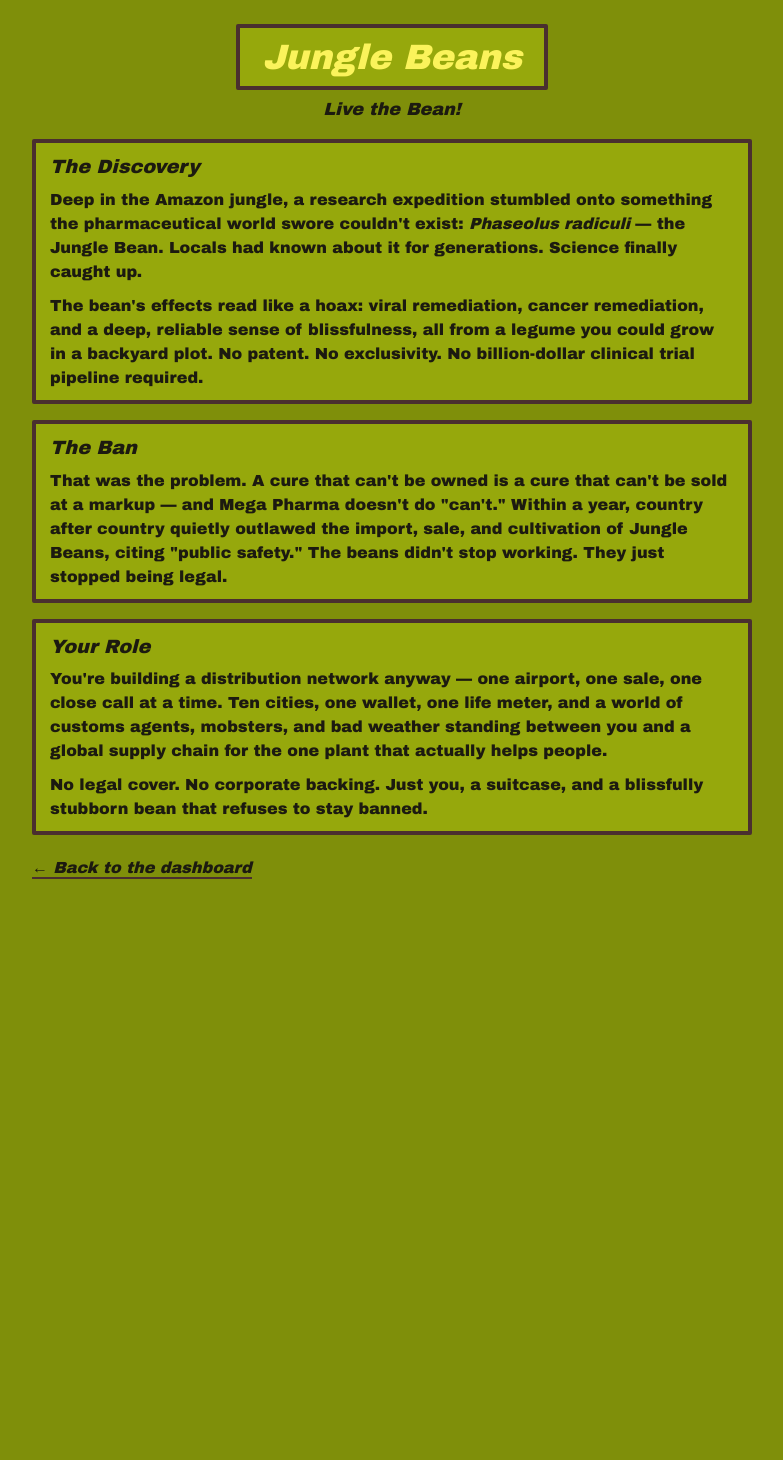
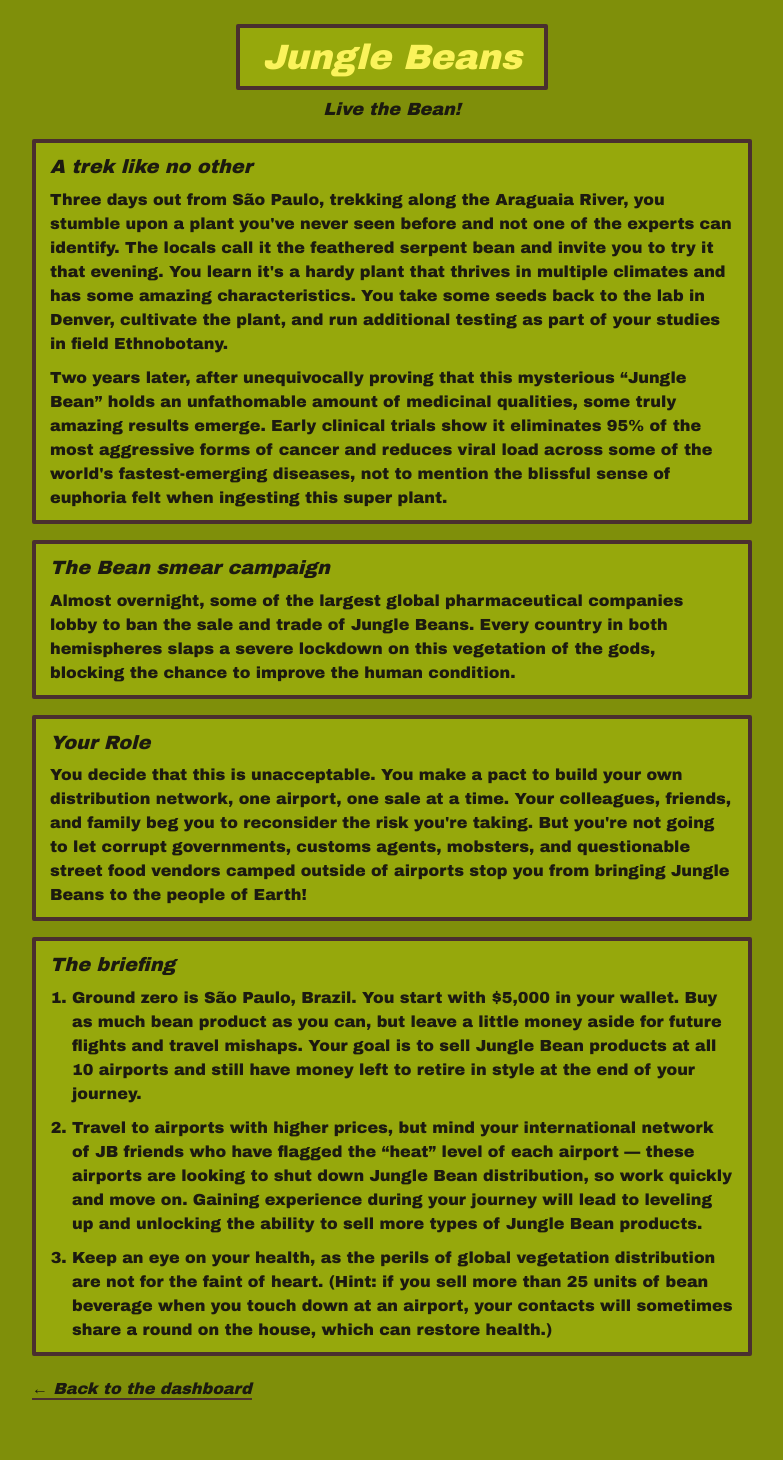
Before and after one commit to adairr/jungle-beans, a Flask app: page /about in a window 1280 px wide. Shown: the whole page, without its empty margins (248-1031 px from the left). Before the commit the page ends 879 px from the top, so only its background shows below. Run offline with Flask 3, Linux system fonts and the light colour scheme.

Commit message:
Rework leaderboard to rank all ended runs by cash, add Retire flow, refresh dashboard UI
Leaderboard now ranks every ended run (win, bankrupt, or retired) by cash
instead of only wins by days-to-win; a one-time migration backfills the
old wins-only history into the new scores table so existing leaderboard
entries survive the switch. Adds a voluntary Retire action with flavor
text keyed off final cash. Trims verbose dice-roll debug text from
in-game notices.

Dashboard: adds a discoverable "Info" link next to the tagline, swaps
airport heat display from "N/12" text to flame-emoji badges, drops the
unused debt box and expands the airports panel into its place, and
tightens/fixes copy and markup on the about page.

Co-Authored-By: Claude Sonnet 5 <noreply@anthropic.com>

```diff
--- a/src/jungle_beans_game/app.py
+++ b/src/jungle_beans_game/app.py
@@ -59,6 +59,12 @@ def _finalize(game: GameState) -> dict:
     if game.win and not game.win_recorded:
         db.record_win(uid, game.day, game.net_worth())
         game.win_recorded = True
+    # Every ended run — win, bankrupt, or retired — banks a cash score on
+    # the leaderboard, not just wins. Guarded the same way as win_recorded
+    # above so repeated /api/state polling doesn't insert duplicate rows.
+    if game.game_over and not game.score_recorded:
+        db.record_score(uid, game.cash, game.day, game.airports_covered())
+        game.score_recorded = True
     state = game.public_state()
     state["saves"] = db.list_saves(uid)
     state["name"] = session.get("name")
@@ -91,10 +97,10 @@ def leaderboard_page():
     rows = db.leaderboard()
     for row in rows:
         try:
-            row["won_at_display"] = datetime.fromisoformat(row["won_at"]).strftime("%Y-%m-%d %H:%M UTC")
+            row["recorded_at_display"] = datetime.fromisoformat(row["recorded_at"]).strftime("%Y-%m-%d %H:%M UTC")
         except ValueError:
-            row["won_at_display"] = row["won_at"]
-    return render_template("leaderboard.html", rows=rows)
+            row["recorded_at_display"] = row["recorded_at"]
+    return render_template("leaderboard.html", rows=rows, airports_total=len(data.AIRPORTS))
 
 
 @app.post("/api/register")
@@ -185,6 +191,14 @@ def api_reset():
     return jsonify({"ok": True, "state": _finalize(game)})
 
 
+@app.post("/api/retire")
+@login_required
+def api_retire():
+    game = get_game()
+    result = game.retire()
+    return jsonify({**result, "state": _finalize(game)})
+
+
 @app.post("/api/save")
 @login_required
 def api_save():
--- a/src/jungle_beans_game/data.py
+++ b/src/jungle_beans_game/data.py
@@ -244,8 +244,8 @@ AIRPORT_PENALTY_NOTICE: dict[str, str] = {
     "Buc-ee's for gas and got bitten by a pygmy rattlesnake.",
     "DXB": "You locked eyes with the daughter of the Crown Prince a minute too "
     "long and were lightly caned for the faux pas.",
-    "HND": "Your local contact gifted you fermented fish — you've had "
-    "diarrhea for 3 days.",
+    "HND": "Your local contact gifted you fermented fish — this case of  "
+    "diarrhea might last for days.",
     "DFW": "You ate a bad BBQ meal at Sergeant Gramps' Roadhouse.",
     "LHR": "Someone at your hotel blasted loud EDM beats until 5am and you "
     "nearly lost your mind.",
--- a/src/jungle_beans_game/static/css/about.css
+++ b/src/jungle_beans_game/static/css/about.css
@@ -43,6 +43,14 @@
   margin: 0 0 10px 0;
 }
 .about-panel p:last-child { margin-bottom: 0; }
+.about-panel ol {
+  font-style: normal;
+  font-weight: normal;
+  margin: 0;
+  padding-left: 22px;
+}
+.about-panel ol li { margin-bottom: 10px; }
+.about-panel ol li:last-child { margin-bottom: 0; }
 
 .about-back {
   display: inline-block;
--- a/src/jungle_beans_game/static/css/style.css
+++ b/src/jungle_beans_game/static/css/style.css
@@ -37,8 +37,8 @@ button, select, input {
   grid-template-areas:
     "logo     notices  airports"
     "market   notices  airports"
+    "map      map      airports"
     "map      map      wallet"
-    "map      map      debt"
     "map      map      life"
     "bottombar bottombar bottombar";
   gap: 6px;
@@ -82,6 +82,14 @@ button, select, input {
   white-space: nowrap;
 }
 .catchphrase-link:hover { color: var(--yellow); border-color: var(--yellow); }
+.catchphrase-link.info-link {
+  color: var(--ink);
+  background: var(--yellow);
+  border-bottom-width: 0;
+  padding: 1px 7px 2px;
+  border-radius: 3px;
+}
+.catchphrase-link.info-link:hover { color: var(--maroon); background: var(--cream); }
 .logo-spacer { flex: 1; min-width: 0; }
 .account-line {
   font-size: 0.78rem;
@@ -121,7 +129,6 @@ button, select, input {
   font-weight: bold;
   margin-right: 3px;
 }
-.debt-panel { grid-area: debt; display: flex; align-items: center; }
 .life-panel { grid-area: life; display: flex; align-items: center; gap: 12px; }
 
 .notices-list, .airports-list {
--- a/src/jungle_beans_game/templates/about.html
+++ b/src/jungle_beans_game/templates/about.html
@@ -15,47 +15,78 @@
     </header>
 
     <div class="panel about-panel">
-      <h2>The Discovery</h2>
+      <h2>A trek like no other</h2>
       <p>
-        Deep in the Amazon jungle, a research expedition stumbled onto something
-        the pharmaceutical world swore couldn't exist: <em>Phaseolus radiculi</em>
-        — the Jungle Bean. Locals had known about it for generations. Science
-        finally caught up.
+        Three days out from São Paulo, trekking along the Araguaia River,
+        you stumble upon a plant you've never seen before and not one of
+        the experts can identify.  The locals call it the feathered serpent
+        bean and invite you to try it that evening.
+        You learn it's a hardy plant that thrives in multiple climates
+        and has some amazing characteristics. You take some seeds back to the
+        lab in Denver, cultivate the plant, and run additional testing as
+        part of your studies in field Ethnobotany.
       </p>
       <p>
-        The bean's effects read like a hoax: viral remediation, cancer
-        remediation, and a deep, reliable sense of blissfulness, all from a
-        legume you could grow in a backyard plot. No patent. No exclusivity.
-        No billion-dollar clinical trial pipeline required.
+        Two years later, after unequivocally proving that this mysterious
+        “Jungle Bean” holds an unfathomable amount of medicinal
+        qualities, some truly amazing results emerge.  Early clinical
+        trials show it eliminates 95% of the most aggressive forms of cancer and reduces
+        viral load across some of the world's fastest-emerging diseases,
+        not to mention the blissful sense of euphoria felt when ingesting
+        this super plant.
       </p>
     </div>
 
     <div class="panel about-panel">
-      <h2>The Ban</h2>
+      <h2>The Bean smear campaign</h2>
       <p>
-        That was the problem. A cure that can't be owned is a cure that can't
-        be sold at a markup — and Mega Pharma doesn't do "can't." Within a
-        year, country after country quietly outlawed the import, sale, and
-        cultivation of Jungle Beans, citing "public safety." The beans didn't
-        stop working. They just stopped being legal.
+        Almost overnight, some of the largest global pharmaceutical companies
+        lobby to ban the sale and trade of Jungle Beans.
+        Every country in both hemispheres slaps a severe lockdown on this
+        vegetation of the gods, blocking the chance to improve the human
+        condition.
       </p>
     </div>
 
     <div class="panel about-panel">
       <h2>Your Role</h2>
       <p>
-        You're building a distribution network anyway — one airport, one
-        sale, one close call at a time. Ten cities, one wallet, one life
-        meter, and a world of customs agents, mobsters, and bad weather
-        standing between you and a global supply chain for the one plant
-        that actually helps people.
-      </p>
-      <p>
-        No legal cover. No corporate backing. Just you, a suitcase, and a
-        blissfully stubborn bean that refuses to stay banned.
+        You decide that this is unacceptable.  You make a pact to build your
+        own distribution network, one airport, one sale at a time.  Your
+        colleagues, friends, and family beg you to reconsider the risk
+        you're taking.  But you're not going to let corrupt governments,
+        customs agents, mobsters, and questionable street food vendors
+        camped outside of airports stop you from bringing Jungle Beans to
+        the people of Earth!
       </p>
     </div>
 
+    <div class="panel about-panel">
+      <h2>The briefing</h2>
+      <ol>
+        <li>
+          Ground zero is São Paulo, Brazil. You start with $5,000 in your wallet.
+          Buy as much bean product as you can, but leave a little money aside for future flights and
+          travel mishaps. Your goal is to sell Jungle Bean products at all 10
+          airports and still have money left to retire in style at the end of your journey.
+        </li>
+        <li>
+          Travel to airports with higher prices, but mind your international
+          network of JB friends who have flagged the “heat” level of each
+          airport — these airports are looking to shut down Jungle Bean
+          distribution, so work quickly and move on. Gaining experience during your
+          journey will lead to leveling up and unlocking the ability to sell more types
+          of Jungle Bean products.
+        </li>
+        <li>
+          Keep an eye on your health, as the perils of global vegetation
+          distribution are not for the faint of heart.  (Hint: if you sell
+          more than 25 units of bean beverage when you touch down at an
+          airport, your contacts will sometimes share a round on the house,
+          which can restore health.)
+        </li>
+      </ol>
+    </div>
     <a class="about-back" href="{{ url_for('index') }}">&larr; Back to the dashboard</a>
   </div>
 </body>
--- a/src/jungle_beans_game/templates/index.html
+++ b/src/jungle_beans_game/templates/index.html
@@ -23,6 +23,7 @@
       <h1>Jungle Beans</h1>
       <span class="version-tag">v2.0</span>
       <a class="catchphrase-link" href="{{ url_for('about') }}" target="_blank" rel="noopener">Live the Bean!</a>
+      <a class="catchphrase-link info-link" href="{{ url_for('about') }}" target="_blank" rel="noopener">ℹ️ Info</a>
       <a class="catchphrase-link" href="{{ url_for('leaderboard_page') }}" target="_blank" rel="noopener">Leaderboard</a>
       <a class="catchphrase-link" href="{{ url_for('mobile') }}">Mobile version</a>
       <span class="logo-spacer"></span>
@@ -61,9 +62,6 @@
         &middot; Airports <span id="airports-covered-value">0</span>/<span id="airports-total-value">0</span> sold</p>
       <p id="status-effects" class="win-progress"></p>
     </div>
-    <div class="panel debt-panel">
-      <h2>debt: <span id="debt-value">$0</span></h2>
-    </div>
     <div class="panel life-panel">
       <h2>life:</h2>
       <div id="life-hearts" class="life-hearts"></div>
@@ -87,7 +85,7 @@
         <button id="travel-btn">Travel</button>
       </div>
       <div class="bottom-cell">
-        <button id="reset-btn">Reset Game</button>
+        <button id="reset-btn">Retire</button>
       </div>
       <div class="bottom-cell save-cell">
         <button id="save-btn">Save</button>
--- a/src/jungle_beans_game/templates/mobile.html
+++ b/src/jungle_beans_game/templates/mobile.html
@@ -23,6 +23,7 @@
     <h1>Jungle Beans <span class="version-tag">v2.0</span></h1>
     <div class="m-header-links">
       <a href="{{ url_for('about') }}" target="_blank" rel="noopener">Live the Bean!</a>
+      <a class="info-link" href="{{ url_for('about') }}" target="_blank" rel="noopener">ℹ️ Info</a>
       <a href="{{ url_for('leaderboard_page') }}" target="_blank" rel="noopener">Leaderboard</a>
       <a href="{{ url_for('index') }}">Desktop version</a>
     </div>
@@ -85,7 +86,7 @@
 
   <section class="m-panel m-utility">
     <h2>Game</h2>
-    <button id="reset-btn" class="m-btn">Reset Game</button>
+    <button id="reset-btn" class="m-btn">Retire</button>
     <div class="m-field-row">
       <input id="save-name" type="text" placeholder="save name" />
       <button id="save-btn" class="m-btn">Save</button>
```
Also changed, not shown: src/jungle_beans_game/db.py (+47 -6 lines), src/jungle_beans_game/engine.py (+48 -13 lines), src/jungle_beans_game/static/css/mobile.css (+15 -0 lines), src/jungle_beans_game/static/js/game.js (+49 -10 lines), src/jungle_beans_game/templates/leaderboard.html (+7 -6 lines).
